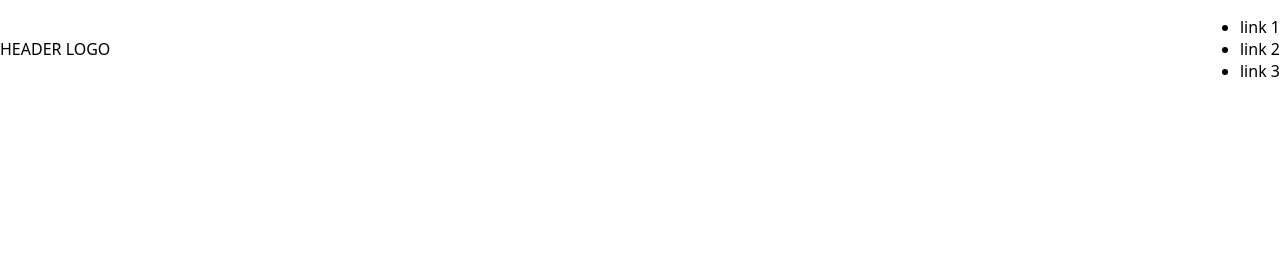
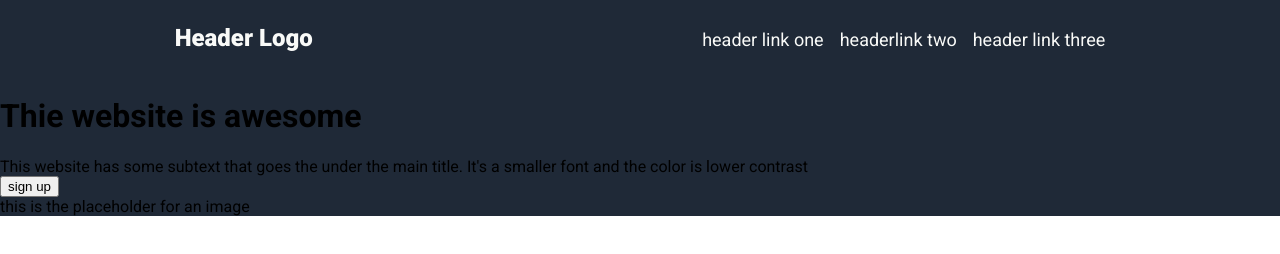
Before and after one commit to joy7pirate/T.O.P-projets, a plain HTML site: page index.html in a window 1280 px wide. Drawn offline with Linux system fonts and the light colour scheme.

Commit message:
edit index.html

```diff
--- a/index.html
+++ b/index.html
@@ -7,17 +7,26 @@
     <title>Document</title>
 </head>
 <body>
-   <div class="header">
+    <div class="top"><div class="header">
     <div class="gau">
-        HEADER LOGO
+      <div class="logo"> Header Logo</div>
     </div>
     <div class="dro">
         <ul>
-        <li>link 1</li>
-        <li>link 2</li>
-        <li>link 3</li>
+        <li><a href="#">header link one</a></li>
+        <li><a href="#">headerlink two</a></li>
+        <li><a href="#">header link three</a></li>
     </ul>
     </div>
+
    </div>
+  <div class="hero">
+        <div class="title"><h1>Thie website is awesome</h1></div>
+        <div class="text">This website has some subtext that goes the under the main title. It's a smaller font and the color is lower contrast</div>
+        <button>sign up </button>
+        <div class="img"><div class="mitext">this is the placeholder for an image</div></div>
+    </div>
+</div>
+
 </body>
 </html>
--- a/style.css
+++ b/style.css
@@ -1,10 +1,39 @@
+@import url('https://fonts.googleapis.com/css2?family=Roboto:ital,wght@0,100;0,300;0,400;0,500;0,700;0,900;1,100;1,300;1,400;1,500;1,700;1,900&display=swap');
 body{
     margin: 0;
     padding: 0;
-    font-family: system-ui, -apple-system, BlinkMacSystemFont, 'Segoe UI', Roboto, Oxygen, Ubuntu, Cantarell, 'Open Sans', 'Helvetica Neue', sans-serif;
+    font-family:  Roboto;
+}
+.top{
+    background-color: #1f2937;
+
 }
 .header{
     display: flex;
     align-items: center;
+    justify-content: space-around;
+    color: #f9faf8;
+    font-size: 24px;
+
+}
+.logo{
+    font-weight: 900;
+}
+ul{
+    display: flex;
+    list-style-type: none;
     justify-content: space-between;
+    align-items: center;
+    gap: 16px;
 }
+a{
+    margin: 0;
+    padding: 0;
+    text-decoration: none;
+    font-size: 18px;
+    color: #f9faf8;
+}
+.gau, .dro {
+    display: flex;
+    justify-content: center;
+}
```
